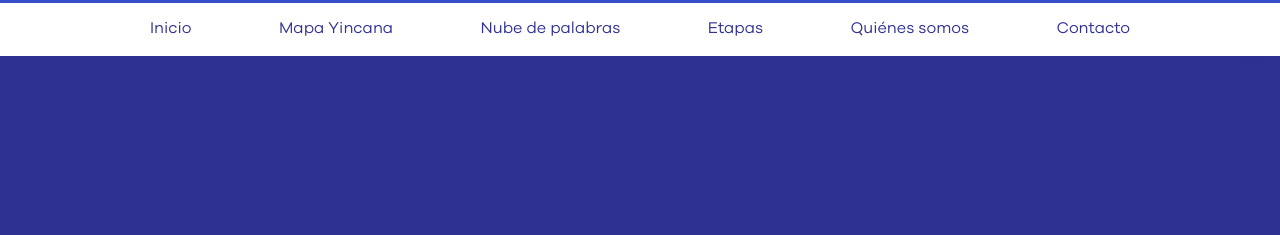
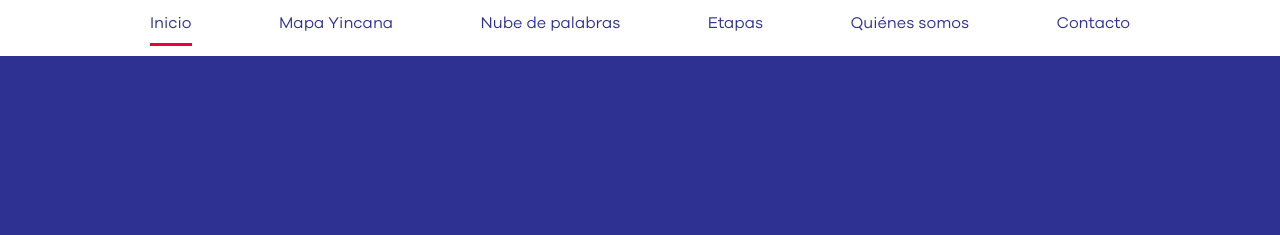
Before and after one commit to DominikFrackowiak/realidadescaleidoscopicas-astro, an Astro site: page / in a window 1280 px wide. Shown: the top 235 px of the page. Built offline with nearby package versions, Linux system fonts and the light colour scheme; Astro itself is replaced by a stand-in of ours; some packages are replaced by stand-ins of ours; no server answers; the database is empty; a web font is replaced by a local one.

Commit message:
scrollspy finished

```diff
--- a/lib/constants/navigation.ts
+++ b/lib/constants/navigation.ts
@@ -1,32 +1,38 @@
 export interface NavLink {
   title: string;
   url?: string;
+  section?: string;
 }
 
 export const navLinks: NavLink[] = [
   {
     title: 'Inicio',
     url: '/',
+    section: 'inicio',
   },
   {
     title: 'Mapa Yincana',
-    url: '/#participate',
+    url: '/#yincana',
+    section: 'yincana',
   },
   {
     title: 'Nube de palabras',
-    url: '/#wordcloud',
+    url: '/#nube',
+    section: 'nube',
   },
   {
     title: 'Etapas',
-
+    section: 'etapas',
   },
   {
     title: 'Quiénes somos',
-    url: '/#who-are-we',
+    url: '/#nosotros',
+    section: 'nosotros',
   },
   {
     title: 'Contacto',
     url: '/#contacto',
+    section: 'contacto',
   },
 ];
 
@@ -64,11 +70,11 @@ export const mobileNavigation: NavLink[] = [
   },
   {
     title: 'Mapa Yincana',
-    url: '/#participate',
+    url: '/#yincana',
   },
   {
     title: 'Nube de palabras',
-    url: '/#wordcloud',
+    url: '/#nube',
   },
   {
     title: 'Cuidados',
@@ -96,7 +102,7 @@ export const mobileNavigation: NavLink[] = [
   },
   {
     title: 'Quiénes somos',
-    url: '/#who-are-we',
+    url: '/#nosotros',
   },
   {
     title: 'Contacto',
--- a/src/components/molecules/PopoverMenuMobile.tsx
+++ b/src/components/molecules/PopoverMenuMobile.tsx
@@ -17,7 +17,7 @@ export default function PopoverMobileMenu() {
   }
 
   return (
-    <div className='flex justify-center items-center fixed top-5 right-2 z-50 h-10 w-10 rounded-full bg-darkBlue bg-opacity-40'>
+    <div className='flex lg:hidden justify-center items-center fixed top-5 right-2 z-50 h-10 w-10 rounded-full bg-darkBlue bg-opacity-40'>
       <Popover.Root open={isPopoverOpen} onOpenChange={handleOpenChange}>
         <Popover.Trigger>
           <Popover.Indicator>
--- /dev/null
+++ b/src/components/organisms/HeaderDesktop.jsx
@@ -0,0 +1,76 @@
+import React, { useEffect, useState } from 'react';
+
+import { twMerge } from 'tailwind-merge';
+import { navLinks } from '../../../lib/constants/navigation';
+import { PopoverMenu } from '../molecules/PopoverMenuEtapas';
+
+const wrapper =
+  'flex flex-col mx-auto w-full px-4 md:px-0 md:max-w-[720px] lg:max-w-[1140px] gap-[40px]';
+
+export default function HeaderDesktop() {
+  const [activeSection, setActiveSection] = useState('');
+
+  useEffect(() => {
+    const observers = {};
+    const visibleSections = new Set(); // Przechowuje aktualnie widoczne sekcje
+
+    navLinks.forEach(({ section }) => {
+      const element = document.getElementById(section);
+      if (element) {
+        observers[section] = new IntersectionObserver(
+          (entries) => {
+            entries.forEach((entry) => {
+              if (entry.isIntersecting) {
+                visibleSections.add(section); // Dodaj sekcję do widocznych
+                setActiveSection(section);
+              } else {
+                visibleSections.delete(section); // Usuń sekcję, jeśli już nie jest widoczna
+              }
+            });
+
+            // Jeśli żadna sekcja nie jest widoczna, ustaw `Etapas`
+            if (visibleSections.size === 0) {
+              setActiveSection('etapas');
+            }
+          },
+          { threshold: 0.5 }
+        );
+
+        observers[section].observe(element);
+      }
+    });
+
+    return () => {
+      Object.values(observers).forEach((observer) => {
+        observer.disconnect();
+      });
+    };
+  }, []);
+
+
+
+  return (
+    <header className="fixed hidden lg:flex top-0 l-0 w-full h-[56px] z-50 bg-white">
+      <nav className={twMerge(wrapper, 'h-full')}>
+        <ul className="flex flex-row justify-between w-full h-full px-20">
+          {navLinks.map((link) => (
+            <li key={link.title} className="flex flex-col justify-center h-full">
+              <a href={link.url} className="flex justify-center items-center">
+                {link.title !== 'Etapas' ? (
+                  <span className="text-darkBlue">{link.title}</span>
+                ) : (
+                  <PopoverMenu />
+                )}
+              </a>
+              <div
+                className={`w-full mt-2 h-[3px] bg-darkRed transition-opacity duration-300 ${
+                  activeSection === link.section ? 'opacity-100' : 'opacity-0'
+                }`}
+              />
+            </li>
+          ))}
+        </ul>
+      </nav>
+    </header>
+  );
+}
--- a/src/components/organisms/HeaderDesktop.tsx
+++ /dev/null
@@ -1,30 +0,0 @@
-import { twMerge } from 'tailwind-merge';
-import { navLinks } from '../../../lib/constants/navigation';
-import { PopoverMenu } from '../molecules/PopoverMenuEtapas';
-
-const wrapper =
-  'flex flex-col mx-auto w-full px-4 md:px-0 md:max-w-[720px] lg:max-w-[1140px] gap-[40px]';
-
-export default function HeaderDesktop() {
-  return (
-    <header className="fixed hidden lg:flex top-0 l-0 w-full h-[56px] z-50 bg-white">
-      <nav className={twMerge(wrapper, 'h-full')}>
-        <ul className="flex flex-row justify-between w-full h-full px-20">
-          {navLinks.map((link) => (
-            <a
-              key={link.title}
-              href={link.url}
-              className="flex justify-center items-center h-full"
-            >
-              {link.title !== 'Etapas' ? (
-                <li className="text-darkBlue">{link.title}</li>
-              ) : (
-                <PopoverMenu />
-              )}
-            </a>
-          ))}
-        </ul>
-      </nav>
-    </header>
-  );
-}
--- a/src/components/organisms/PageScrollIndicator.tsx
+++ b/src/components/organisms/PageScrollIndicator.tsx
@@ -5,7 +5,7 @@ export default function PageScrollIndicator() {
 
   return (
     <motion.div
-      className="progress-bar"
+      className="progress-bar block lg:hidden"
       style={{
         scaleX: scrollYProgress,
         position: 'fixed',
@@ -14,7 +14,7 @@ export default function PageScrollIndicator() {
         zIndex: 1000,
         height: 3,
         transformOrigin: '0%',
-        background: '#364ec6',
+        background: '#fc3951',
         width: '100%',
       }}
     />
--- a/src/components/organisms/Participate.astro
+++ b/src/components/organisms/Participate.astro
@@ -6,7 +6,7 @@ const wrapper =
 ---
 
 <section
-	id='participate'
+	id='yincana'
 	class={twMerge('flex justify-center items-center py-20 min-h-[80vh] w-full')}
 >
 	<div class={twMerge(wrapper)}>
--- a/src/components/organisms/WhoWeAre.astro
+++ b/src/components/organisms/WhoWeAre.astro
@@ -8,7 +8,7 @@ const wrapper =
 	'flex flex-col mx-auto w-full px-4 md:px-0 md:max-w-[720px] lg:max-w-[1140px] gap-[40px]';
 ---
 
-<section id='who-are-we' class='py-[40px]'>
+<section id='nosotros' class='py-[40px]'>
 	<div class={twMerge(wrapper, 'gap-[40px]')}>
 		<h2
 			class={twMerge(
--- a/src/components/organisms/wordcloud/WordCloudSectionContainer.jsx
+++ b/src/components/organisms/wordcloud/WordCloudSectionContainer.jsx
@@ -8,7 +8,7 @@ const wrapper =
 export default function WordCloudSectionContainer() {
   return (
     <section
-      id="wordcloud"
+      id="nube"
       className={twMerge(
         'flex justify-center items-center py-20 min-h-[80vh] w-full'
       )}
--- a/src/pages/index.astro
+++ b/src/pages/index.astro
@@ -8,7 +8,7 @@ import Participate from '../components/organisms/Participate.astro';
 
 import WordCloudSectionContainer from '../components/organisms/wordcloud/WordCloudSectionContainer.jsx';
 import Opinion from '../components/organisms/Opinion.astro';
-import HeaderDesktop from '../components/organisms/HeaderDesktop';
+import HeaderDesktop from '../components/organisms/HeaderDesktop.jsx';
 import PageScrollIndicator from '../components/organisms/PageScrollIndicator';
 import PopoverMobileMenu from '../components/molecules/PopoverMenuMobile';
 
```
